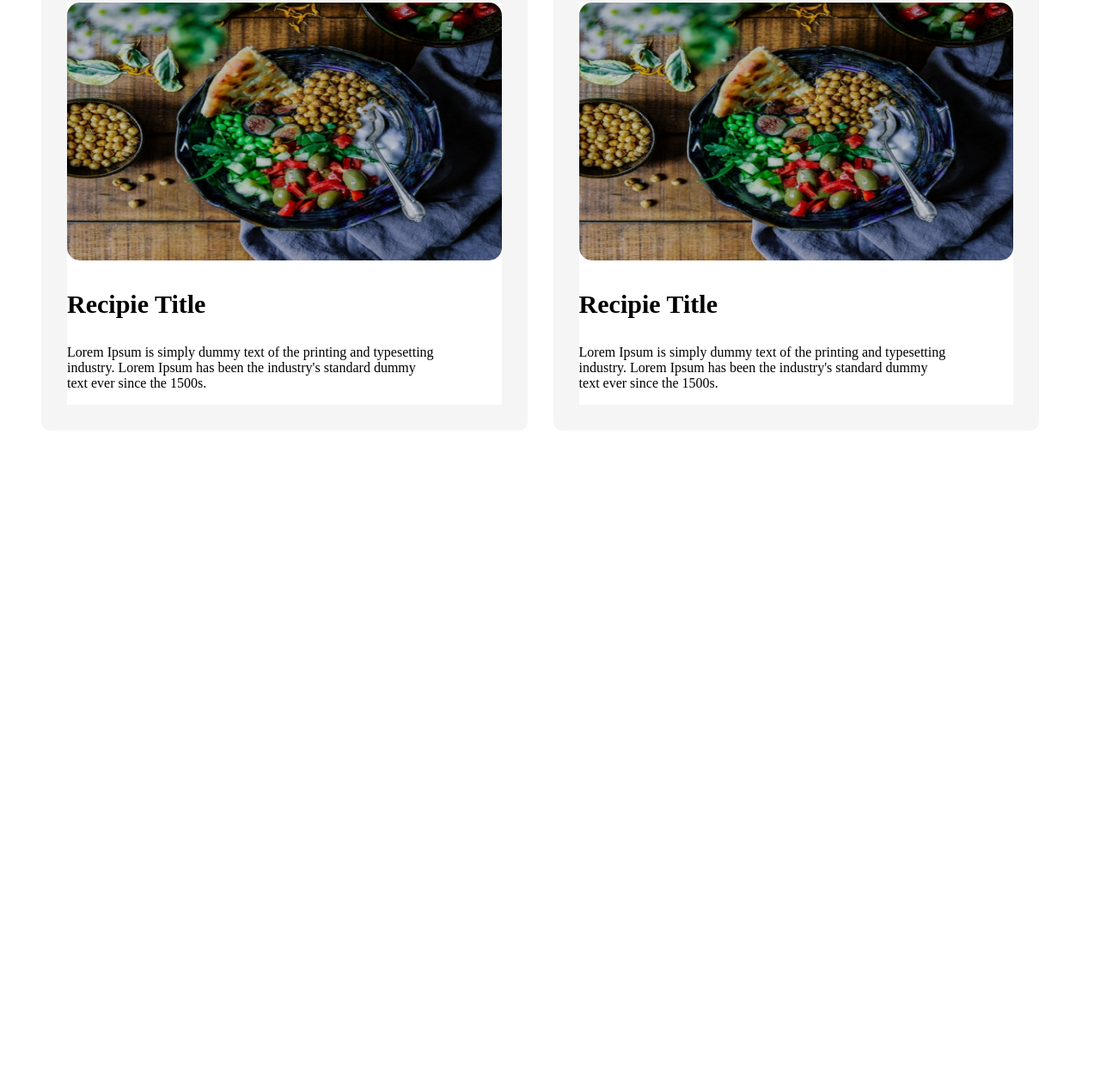
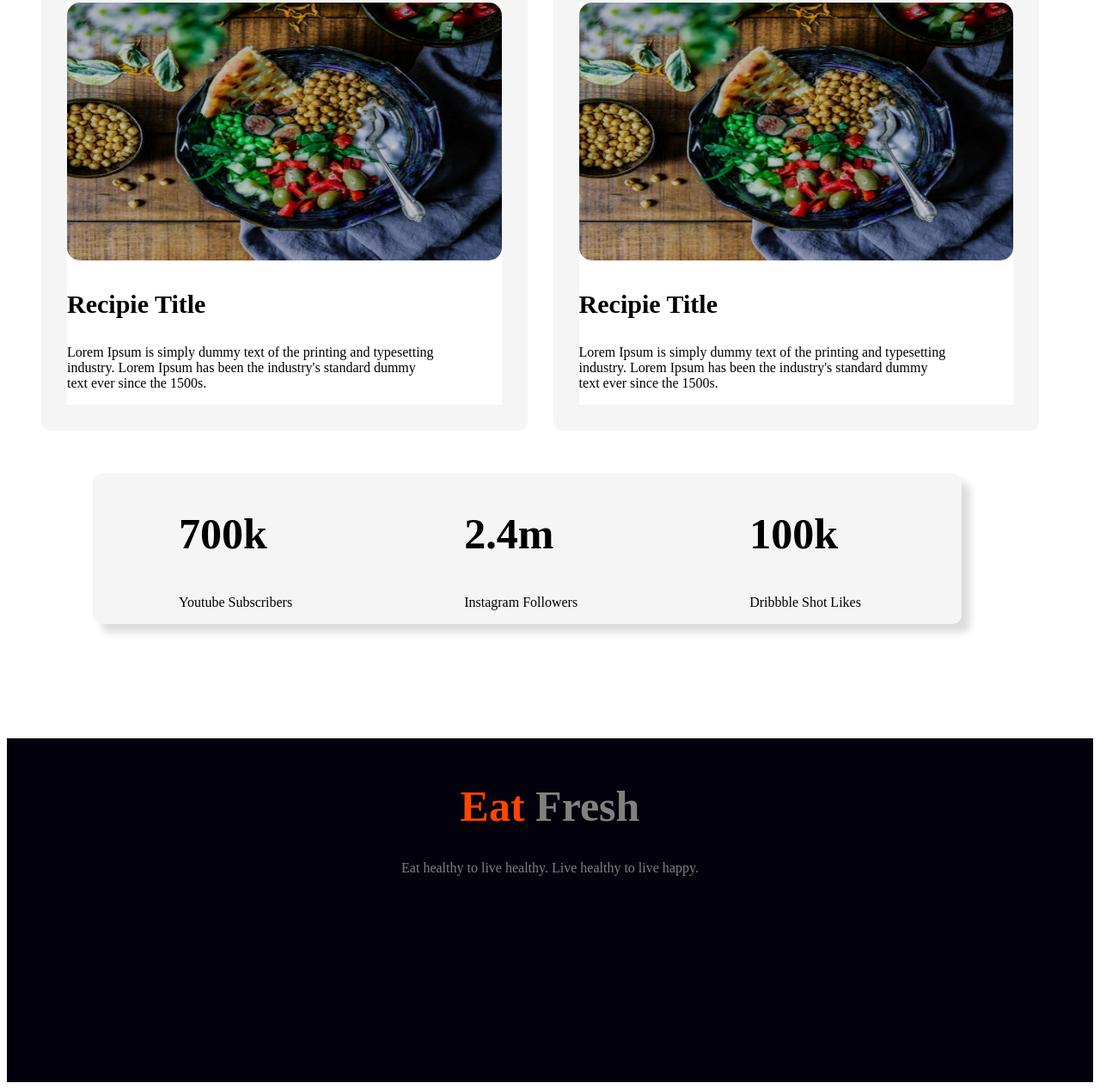
Before and after one commit to shuvo1710/practice_module, a plain HTML site: page index.html in a window 1280 px wide. Shown: the part 1330-2597 px from the top of the page at 86% size. Before the commit the page ends 1839 px from the top, so only its background shows below. Drawn offline with Linux system fonts and the light colour scheme.

Commit message:
last added

```diff
--- a/index.html
+++ b/index.html
@@ -74,9 +74,31 @@
             </div>
         </div>
        </div>
+    </section>
+    <!-- about part end -->
+    <section id="last_part">
+        <div class="last_head">
+            <div class="last_item">
+                <h1>700k</h1>
+                <p>Youtube Subscribers</p>
+            </div>
+            <div class="last_item">
+                <h1>2.4m</h1>
+                <p>Instagram Followers</p>
+            </div>
+            <div class="last_item">
+                <h1>100k</h1>
+                <p>Dribbble Shot Likes</p>
+            </div>
+        </div>
 
     </section>
+    <footer id="footer">
+        <div class="footer_text">
+            <h1><span>Eat</span> Fresh</h1>
+            <p>Eat healthy to live healthy. Live healthy to live happy.</p>
+        </div>
 
-    <!-- about part end -->
+    </footer>
 </body>
 </html>
--- a/style.css
+++ b/style.css
@@ -97,7 +97,9 @@ p{
 }
 /* about part end */
 /* recipie part start */
-
+#recipies{
+    padding-bottom: 50px;
+}
 .recipie_head {
     text-align: center;
 }
@@ -112,6 +114,7 @@ p{
     width: 40%;
     border: 30px solid whitesmoke;
     border-radius: 10px;
+
 
 }
 .recipies_img01 img {
@@ -133,3 +136,39 @@ p{
     color: #000;
 }
 /* recipie part end */
+/* lasr part start */
+#last_part{
+    padding-bottom: 100px;
+}
+.last_head{
+    background-color: whitesmoke;
+    display: flex;
+    width: 80%;
+    margin: 0 100px ;
+    border-radius: 10px;
+    box-shadow: 10px 10px 10px gainsboro;
+
+}
+.last_item{
+    padding: 0 100px;
+    text-align: start;
+}
+/* lasr part end*/
+#footer{
+    height: 400px;
+    width: 100%;
+    background-color: rgb(3, 1, 12);
+}
+.footer_text h1{
+    color: gray;
+    padding-top: 50px;
+}
+.footer_text span{
+    color: orangered;
+}
+.footer_text p{
+    color: gray;
+}
+.footer_text{
+    text-align: center;
+}
```
